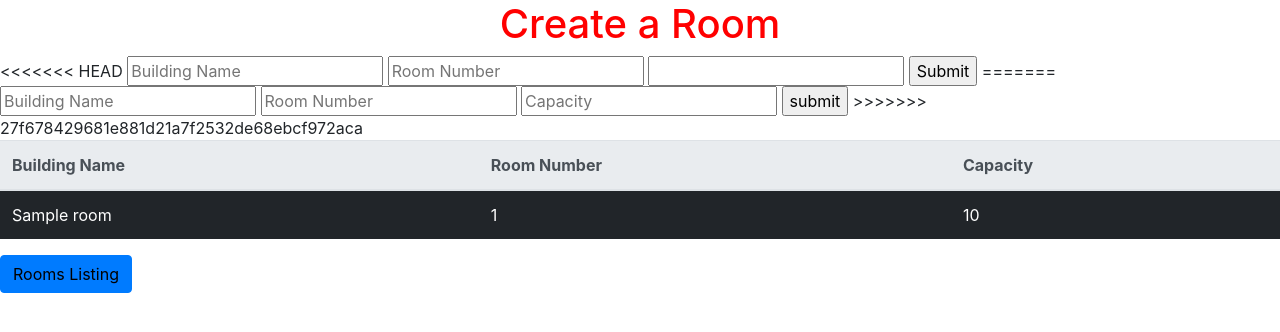
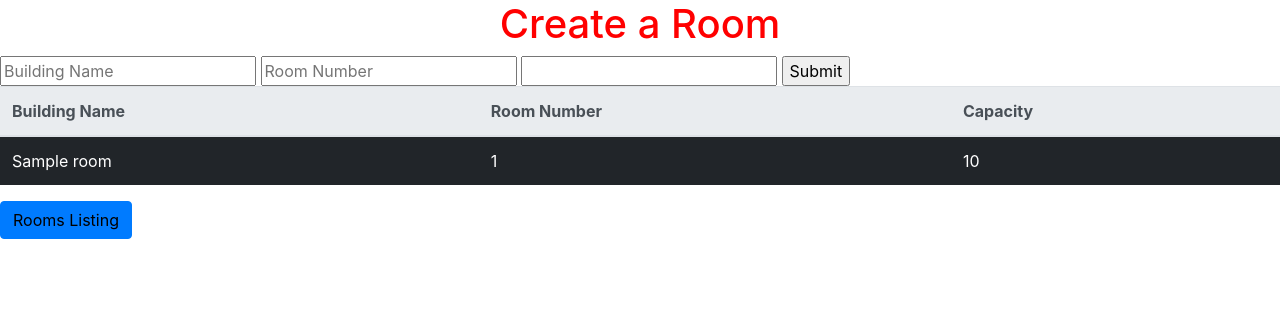
Before and after one commit to ahmed217/EECE4081_Rooms, a Flask app: page /create in a window 1280 px wide. Shown: the top 332 px of the page. Run offline with Flask 2, Linux system fonts and the light colour scheme; tables that the repository leaves empty hold one stand-in row (values such as "Sample post"); some libraries are stand-ins or nearby versions.

Commit message:
Update create.html

```diff
--- a/templates/create.html
+++ b/templates/create.html
@@ -15,17 +15,13 @@
 	<h1 style = "color:red;text-align:center;">{{ title }}</h1>
 
 	<form method="POST" action="/create">
-<<<<<<< HEAD
+
 		<input name ="name" 		type="text" placeholder="Building Name">
 		<input name ="number" 		type="number" placeholder="Room Number">
 		<input name ="capacity" 	type="number" placehodler="Capacity">
 		<input 						type="submit" 	value="Submit">
-=======
-		<input name ="name" 		type="text"		placeholder="Building Name">
-		<input name ="number" 		type="number"	placeholder="Room Number">
-		<input name ="capacity" 	type="number"	placeholder="Capacity">
-		<input 						type="submit" 	value="submit">
->>>>>>> 27f678429681e881d21a7f2532de68ebcf972aca
+
+
 	</form>
 
 	<table class="table table-borderless table-dark">
```
